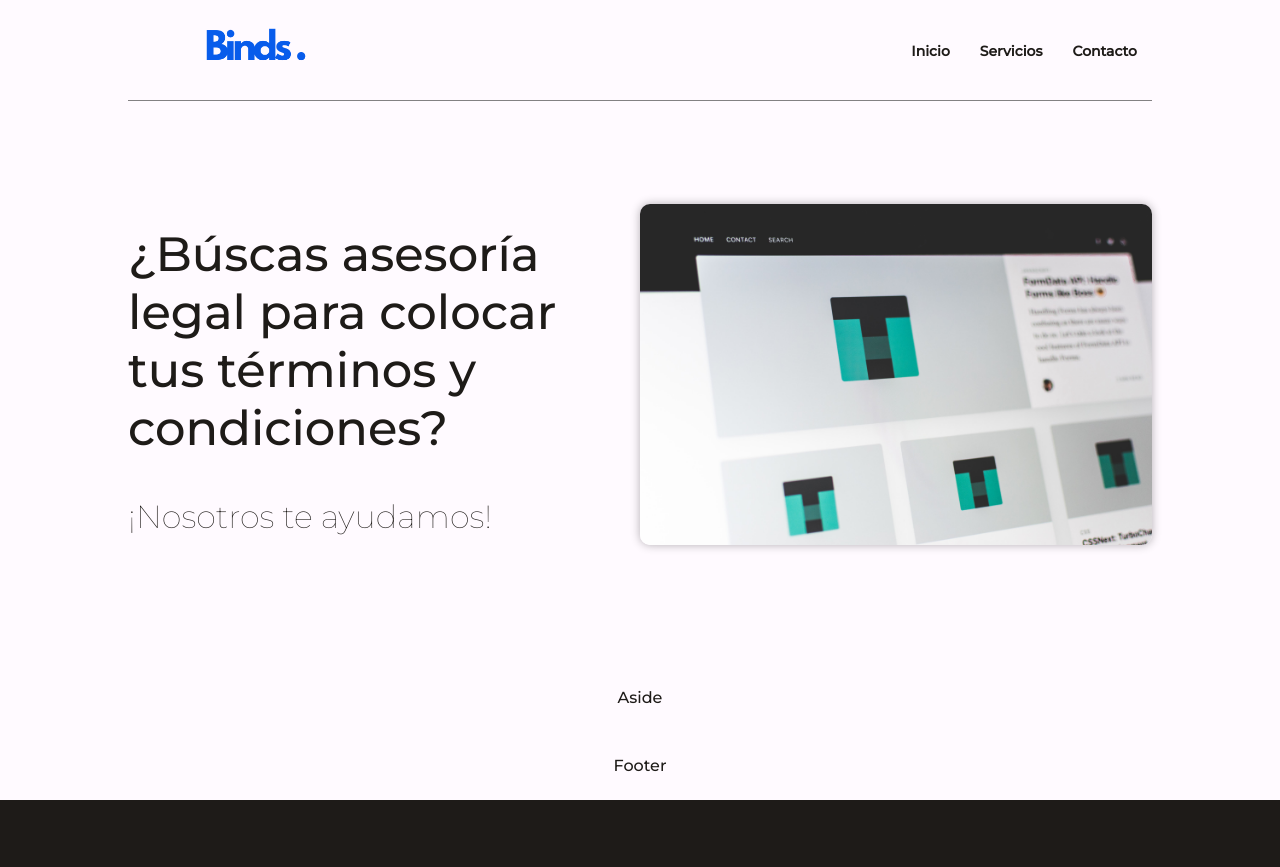
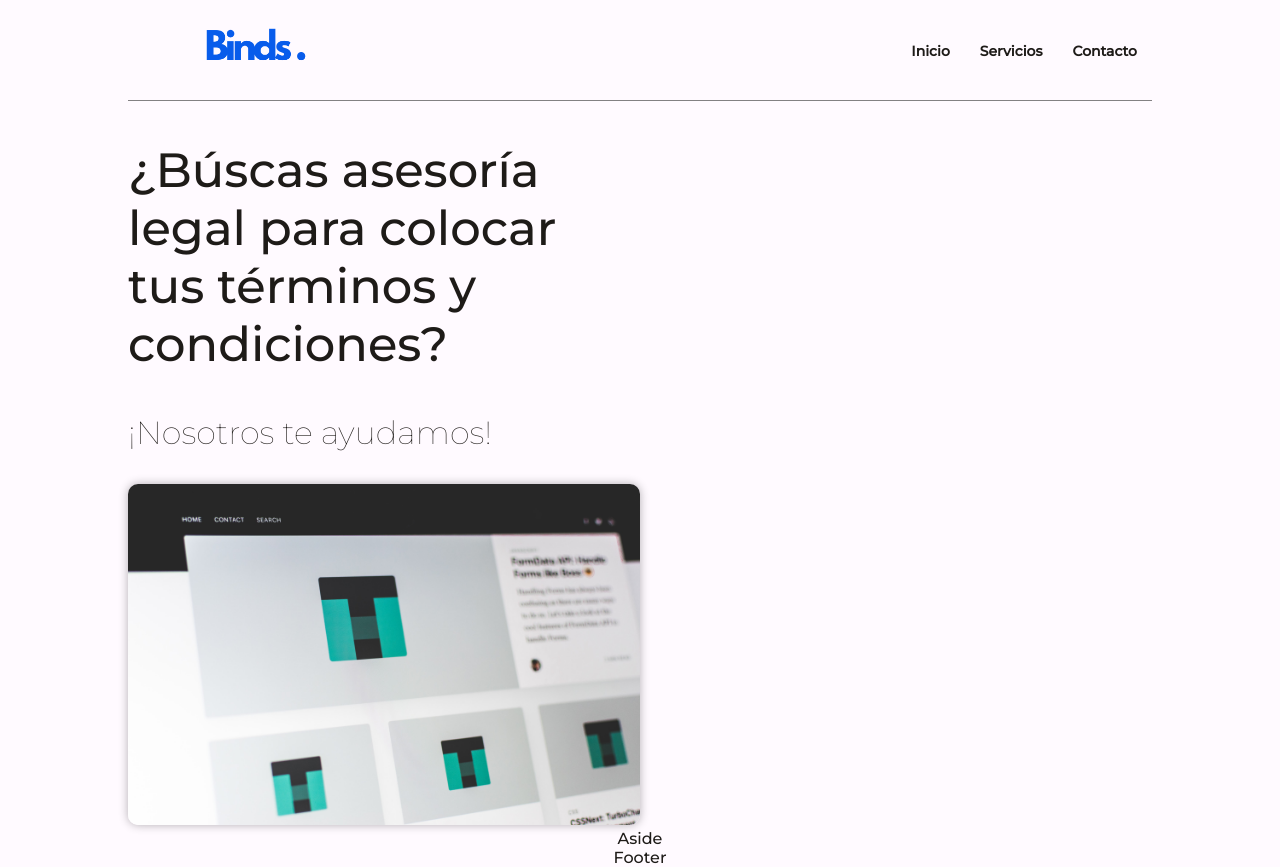
Before and after one commit to djonguitud/binds, a plain HTML site: page pages/index.html in a window 1280 px wide. Before the commit the page ends 800 px from the top, so only its background shows below. Drawn offline with Linux system fonts and the light colour scheme.

Commit message:
Modify: Hero page

```diff
--- a/assets/styles/style.css
+++ b/assets/styles/style.css
@@ -112,21 +112,13 @@ nav a:hover::before {
 
 .hero {
     grid-area: slogan;
-    display: flex;
     width: 80%;
-    justify-content: center;
-    align-items: center;
-    margin-bottom: 60px;
-
-    padding: 10px;
 
 }
 
 .slogan {
     width: 50%;
-    height: 100%;
     text-align: left;
-
 
 }
 
@@ -148,7 +140,6 @@ nav a:hover::before {
     max-width: 100%;
     border-radius: 10px;
     box-shadow: 0 0 10px rgba(0, 0, 0, 0.3);
-
 
 }
 
```
